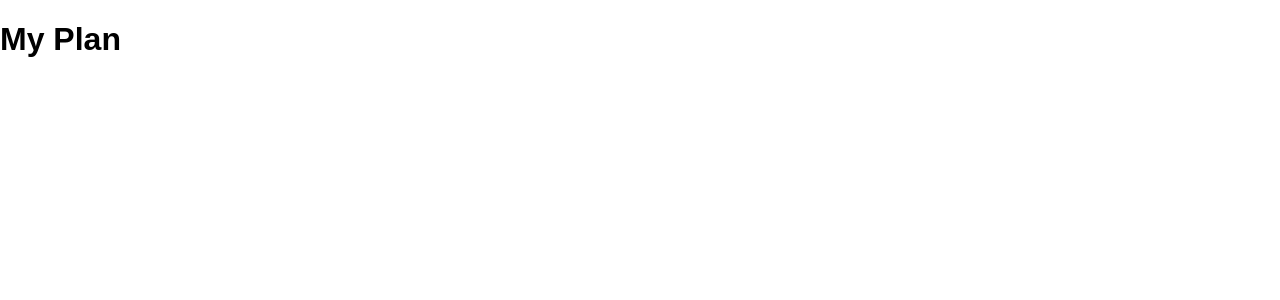
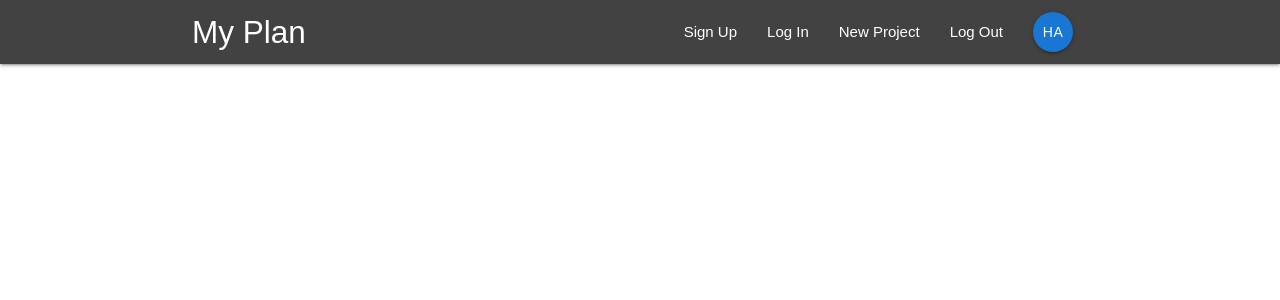
Before and after one commit to hendraaagil/my-plan, a React (Create React App) app: page / in a window 1280 px wide. Shown: the top 300 px of the page. Built offline with nearby package versions, Linux system fonts and the light colour scheme.

Commit message:
Navbar component

```diff
--- a/public/index.html
+++ b/public/index.html
@@ -23,7 +23,17 @@
       work correctly both with client-side routing and a non-root public URL.
       Learn how to configure a non-root public URL by running `npm run build`.
     -->
-    <title>React App</title>
+    <!--Import Google Icon Font-->
+    <link
+      href="https://fonts.googleapis.com/icon?family=Material+Icons"
+      rel="stylesheet"
+    />
+    <!--Import materialize.css-->
+    <link
+      rel="stylesheet"
+      href="https://cdnjs.cloudflare.com/ajax/libs/materialize/1.0.0/css/materialize.min.css"
+    />
+    <title>My Plan</title>
   </head>
   <body>
     <noscript> You need to enable JavaScript to run this app. </noscript>
--- a/src/App.js
+++ b/src/App.js
@@ -1,11 +1,12 @@
 import React from 'react';
 import { BrowserRouter } from 'react-router-dom';
+import Navbar from './components/layout/Navbar';
 
 const App = () => {
   return (
     <BrowserRouter>
       <div className="App">
-        <h1>My Plan</h1>
+        <Navbar />
       </div>
     </BrowserRouter>
   );
--- a/src/components/layout/Navbar.js
+++ b/src/components/layout/Navbar.js
@@ -0,0 +1,20 @@
+import React from 'react';
+import { Link } from 'react-router-dom';
+import SignedInLinks from './SignedInLinks';
+import SignedOutLinks from './SignedOutLinks';
+
+const Navbar = () => {
+  return (
+    <nav className="nav-wrapper grey darken-3">
+      <div className="container">
+        <Link to="/" className="brand-logo">
+          My Plan
+        </Link>
+        <SignedInLinks />
+        <SignedOutLinks />
+      </div>
+    </nav>
+  );
+};
+
+export default Navbar;
--- a/src/components/layout/SignedInLinks.js
+++ b/src/components/layout/SignedInLinks.js
@@ -0,0 +1,22 @@
+import React from 'react';
+import { NavLink } from 'react-router-dom';
+
+const SignedInLinks = () => {
+  return (
+    <ul className="right">
+      <li>
+        <NavLink to="/">New Project</NavLink>
+      </li>
+      <li>
+        <NavLink to="/">Log Out</NavLink>
+      </li>
+      <li>
+        <NavLink to="/" className="btn btn-floating blue darken-2">
+          HA
+        </NavLink>
+      </li>
+    </ul>
+  );
+};
+
+export default SignedInLinks;
--- a/src/components/layout/SignedOutLinks.js
+++ b/src/components/layout/SignedOutLinks.js
@@ -0,0 +1,17 @@
+import React from 'react';
+import { NavLink } from 'react-router-dom';
+
+const SignedOutLinks = () => {
+  return (
+    <ul className="right">
+      <li>
+        <NavLink to="/">Sign Up</NavLink>
+      </li>
+      <li>
+        <NavLink to="/">Log In</NavLink>
+      </li>
+    </ul>
+  );
+};
+
+export default SignedOutLinks;
```
